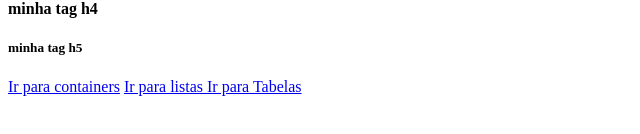
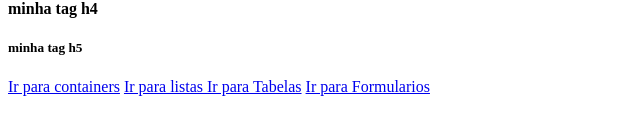
Before and after one commit to Icrux01/Icrux-HTML, a plain HTML site: page index.html in a window 1280 px wide. Shown: the part 170-304 px from the top of the page, without its empty margins (0-640 px from the left). Drawn offline with Linux system fonts and the light colour scheme.

Commit message:
inlcusão do formularios

```diff
--- a/index.html
+++ b/index.html
@@ -15,5 +15,6 @@
     <a href="containers.html">Ir para containers</a>
     <a href="listas.html">Ir para listas </a>
     <a href="tabelas.html">Ir para Tabelas</a>
+    <a href="forms.html">Ir para Formularios</a>
 </body>
 </html>
```
